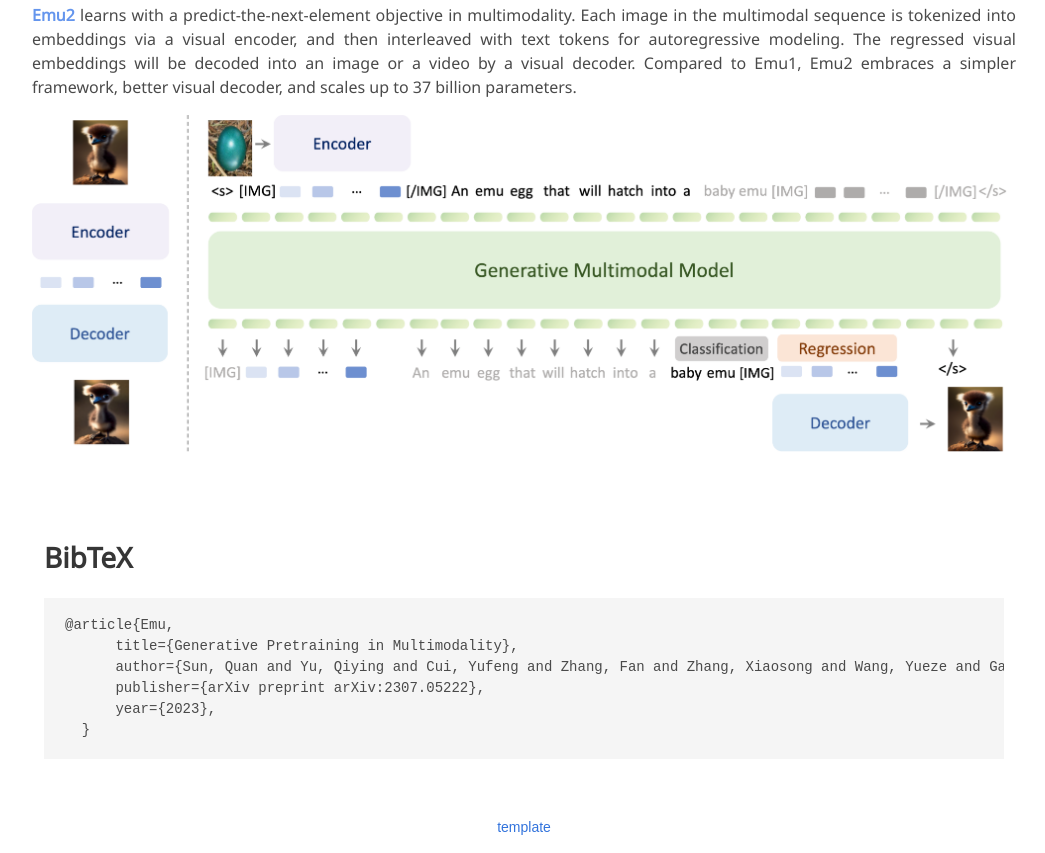
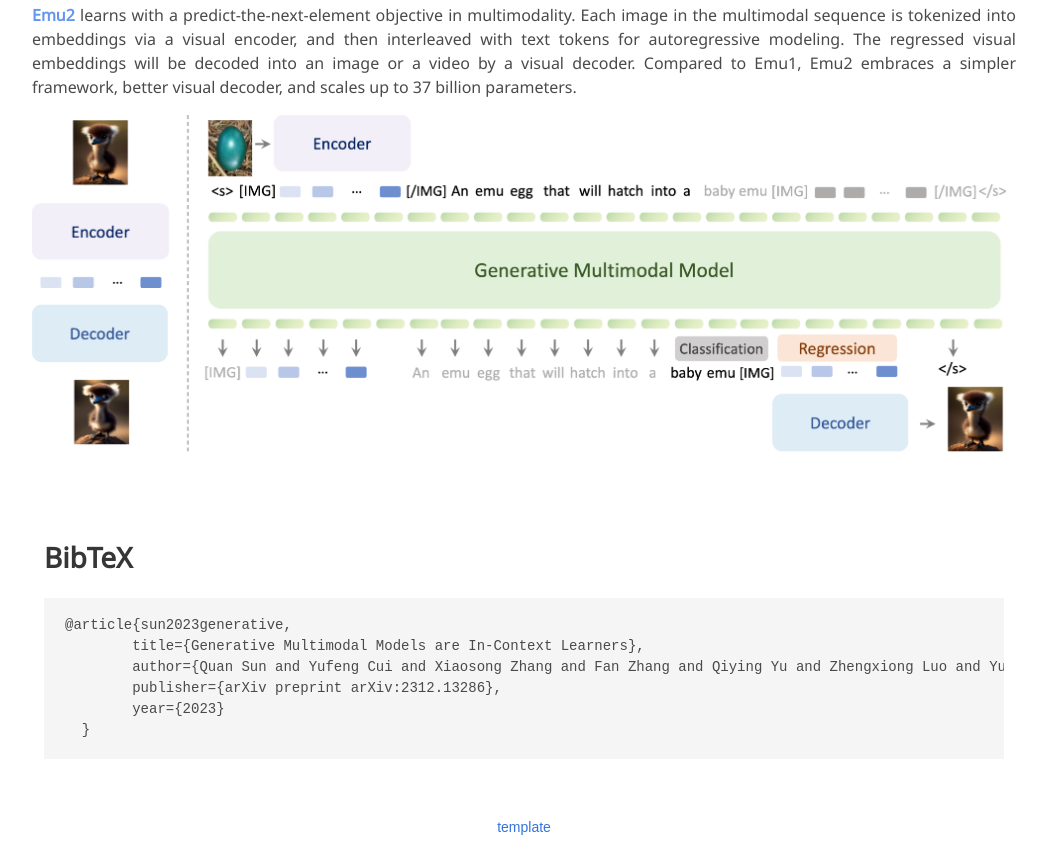
Before and after one commit to baaivision/emu2, a plain HTML site: page index.html in a window 1280 px wide. Shown: the part 6792-7645 px from the top of the page, without its empty margins (116-1161 px from the left). Drawn offline with nearby package versions, Linux system fonts and the light colour scheme; some icons are missing; a web font is replaced by a local one.

Commit message:
update BibTeX

```diff
--- a/index.html
+++ b/index.html
@@ -339,11 +339,11 @@
 <section class="section" id="BibTeX">
   <div class="container is-max-desktop content">
     <h2 class="title">BibTeX</h2>
-    <pre><code>@article{Emu,
-      title={Generative Pretraining in Multimodality},
-      author={Sun, Quan and Yu, Qiying and Cui, Yufeng and Zhang, Fan and Zhang, Xiaosong and Wang, Yueze and Gao, Hongcheng and Liu, Jingjing and Huang, Tiejun and Wang, Xinlong},
-      publisher={arXiv preprint arXiv:2307.05222},
-      year={2023},
+    <pre><code>@article{sun2023generative,
+        title={Generative Multimodal Models are In-Context Learners},
+        author={Quan Sun and Yufeng Cui and Xiaosong Zhang and Fan Zhang and Qiying Yu and Zhengxiong Luo and Yueze Wang and Yongming Rao and Jingjing Liu and Tiejun Huang and Xinlong Wang},
+        publisher={arXiv preprint arXiv:2312.13286},
+        year={2023}
   }</code></pre>
   </div>
 </section>
```
